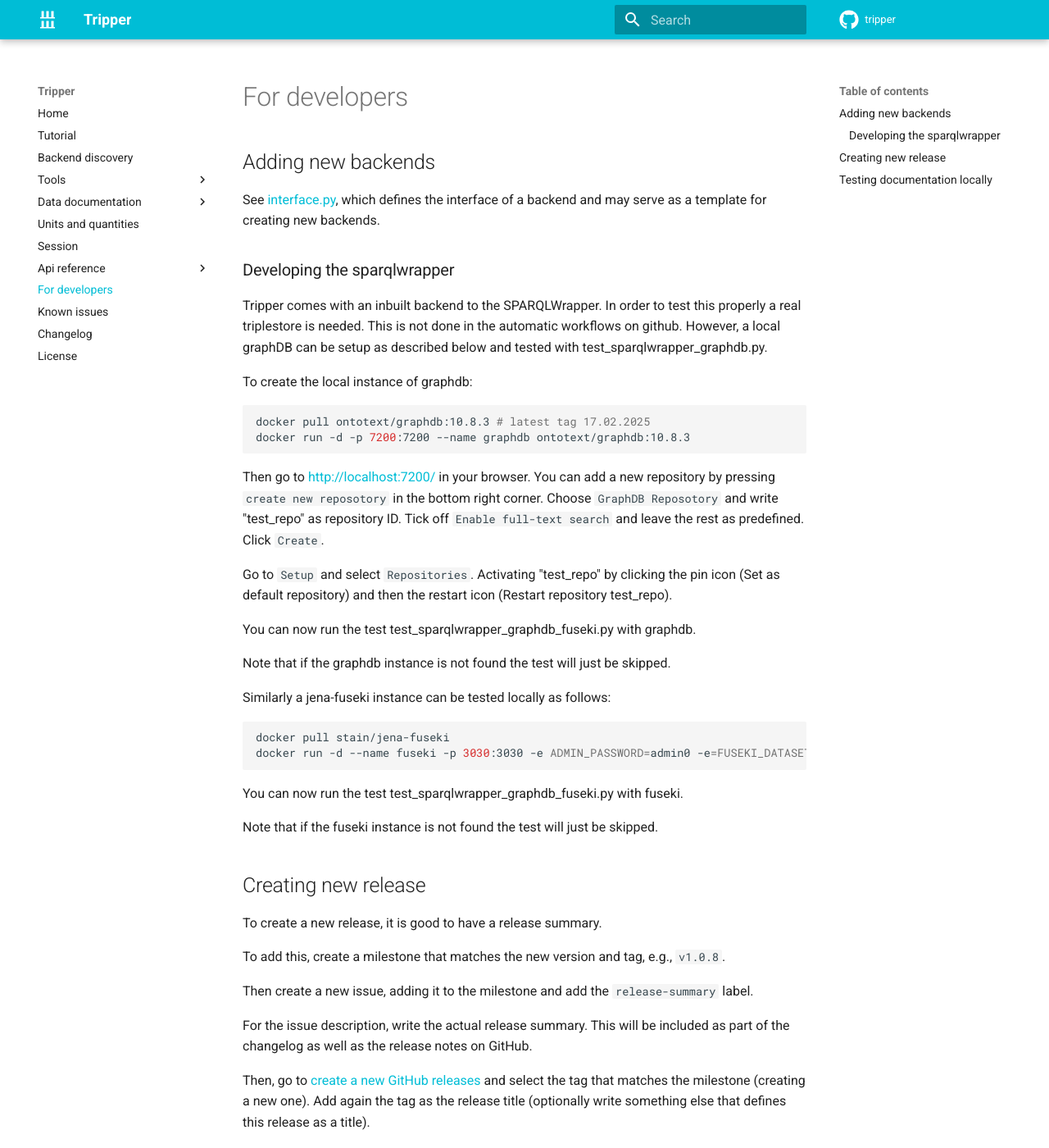
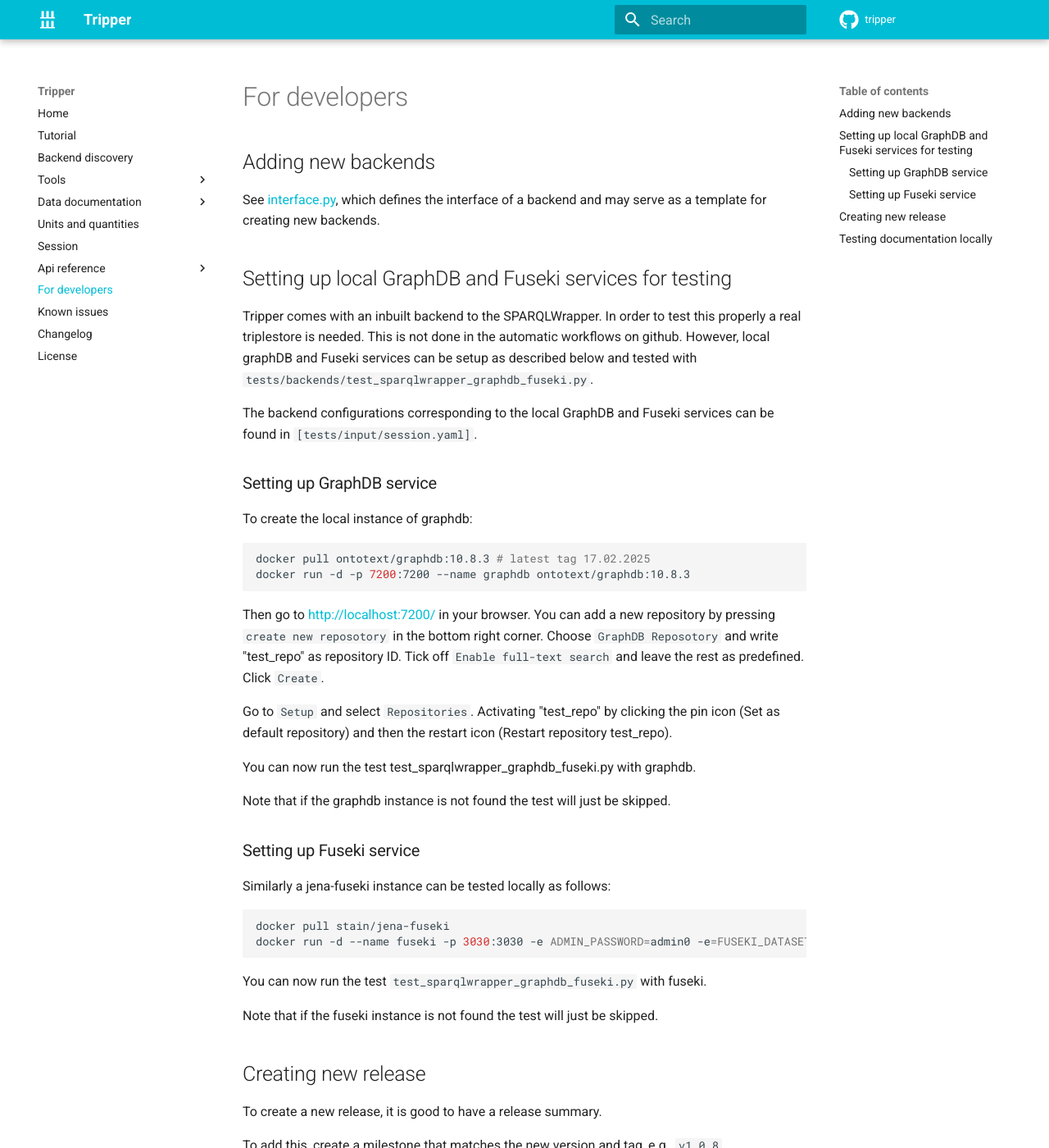
Before and after one commit to EMMC-ASBL/tripper, an MkDocs documentation site: the page built from docs/developers.md, in a window 1280 px wide and 1400 px high. Shown: the whole window at 82% size. Built offline with MkDocs 1.6.1 and Material for MkDocs 9.7.7, drawn with Linux system fonts in a browser that asks for light colours; comment, search, counter and statistics services are not loaded; the version menu is left out.

Commit message:
Updated documentation

````diff
--- a/docs/developers.md
+++ b/docs/developers.md
@@ -4,12 +4,19 @@
 
 See [interface.py], which defines the interface of a backend and may serve as a template for creating new backends.
 
-### Developing the sparqlwrapper
 
+## Setting up local GraphDB and Fuseki services for testing
 Tripper comes with an inbuilt backend to the SPARQLWrapper. In order
 to test this properly a real triplestore is needed. This is not done in the
-automatic workflows on github. However, a local graphDB can be setup as described below and tested with test_sparqlwrapper_graphdb.py.
+automatic workflows on github. However, local graphDB and Fuseki services
+can be setup as described below and tested with
+`tests/backends/test_sparqlwrapper_graphdb_fuseki.py`.
 
+The backend configurations corresponding to the local GraphDB and Fuseki services
+can be found in `[tests/input/session.yaml]`.
+
+
+### Setting up GraphDB service
 To create the local instance of graphdb:
 ```bash
 docker pull ontotext/graphdb:10.8.3 # latest tag 17.02.2025
@@ -30,6 +37,7 @@
 Note that if the graphdb instance is not found the test will just be skipped.
 
 
+### Setting up Fuseki service
 Similarly a jena-fuseki instance can be tested locally as follows:
 
 ```bash
@@ -37,7 +45,7 @@
 docker run -d --name fuseki -p 3030:3030 -e ADMIN_PASSWORD=admin0 -e=FUSEKI_DATASET_1=test_repo stain/jena-fuseki
 ```
 
-You can now run the test test_sparqlwrapper_graphdb_fuseki.py with fuseki.
+You can now run the test `test_sparqlwrapper_graphdb_fuseki.py` with fuseki.
 
 Note that if the fuseki instance is not found the test will just be skipped.
 
@@ -75,3 +83,4 @@
 
 [interface.py]: https://github.com/EMMC-ASBL/tripper/blob/master/tripper/interface.py
 [mkdocs]: https://www.mkdocs.org/
+[tests/input/session.yaml]: https://github.com/EMMC-ASBL/tripper/blob/master/tests/input/session.yaml)
````
